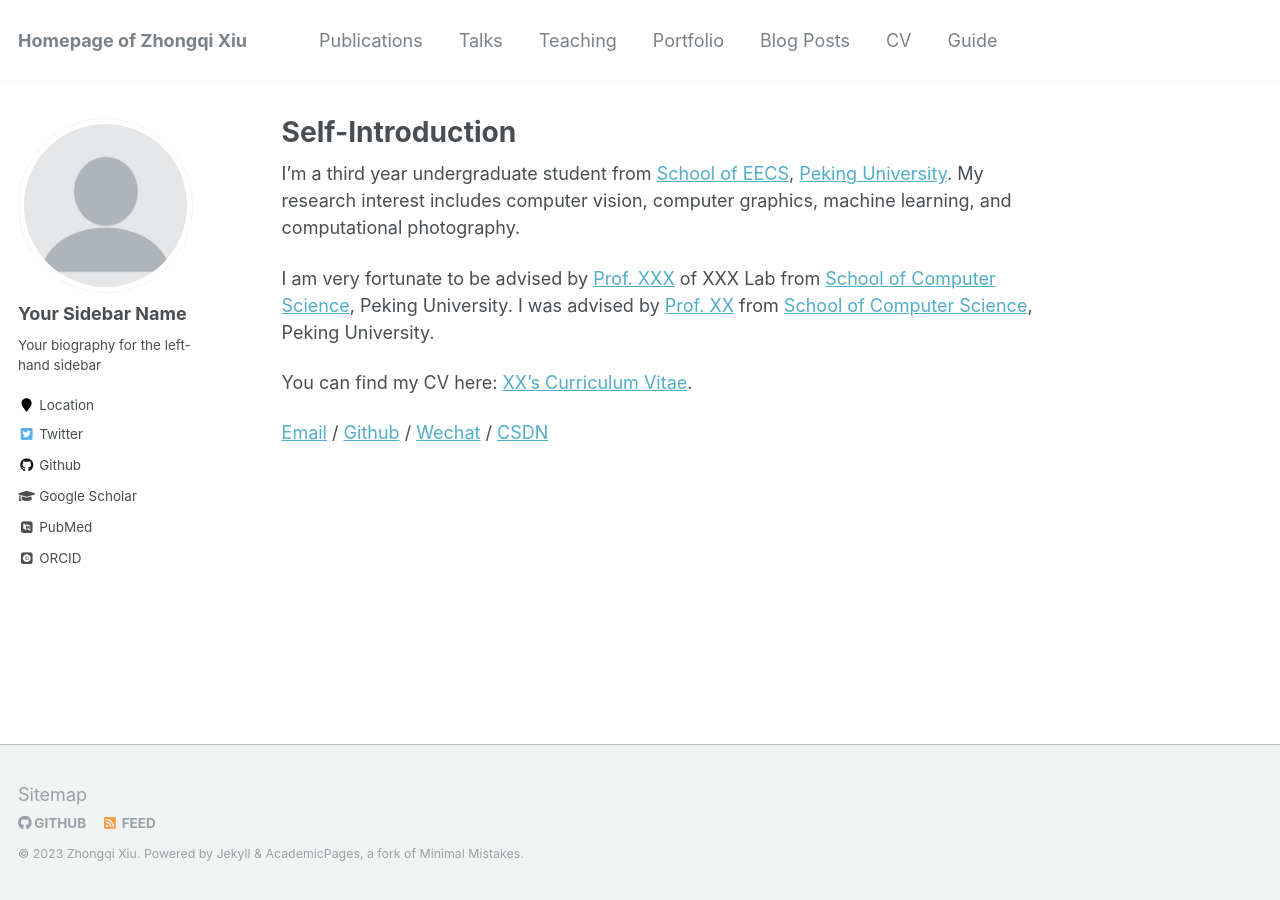
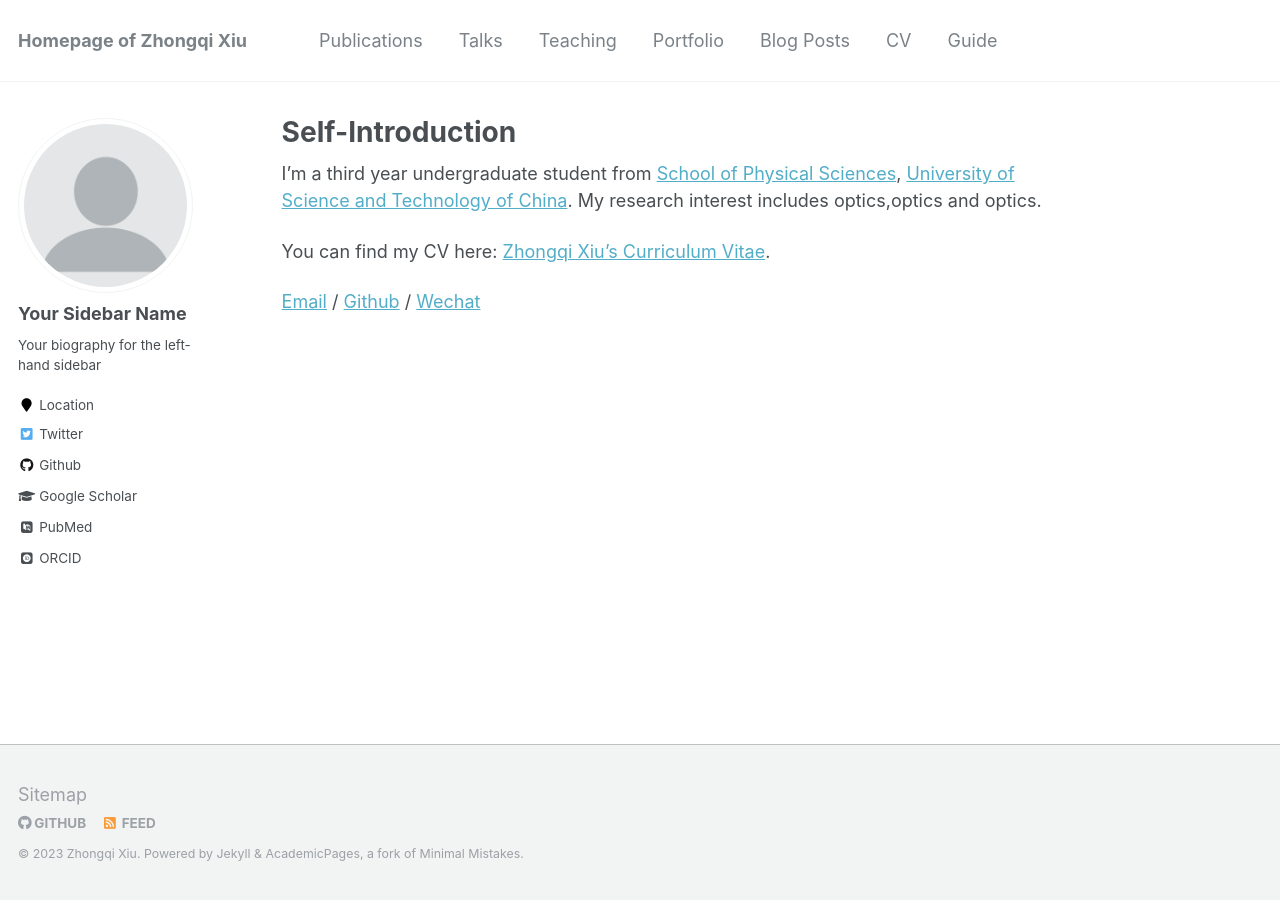
Before and after one commit to k-telux/k-telux.github.io, a Jekyll site: the page built from _pages/about.md, in a window 1280 px wide. Built offline with Jekyll 4.4.1, drawn with Linux system fonts in a browser that asks for light colours; some web fonts are replaced.

Commit message:
Update about.md

```diff
--- a/_pages/about.md
+++ b/_pages/about.md
@@ -7,10 +7,8 @@ redirect_from:
   - /about/
   - /about.html
 ---
-I'm a third year undergraduate student from [School of EECS](https://eecs.pku.edu.cn/), [Peking University](https://www.pku.edu.cn/). My research interest includes computer vision, computer graphics, machine learning, and computational photography.
+I'm a third year undergraduate student from [School of Physical Sciences](https://en.physics.ustc.edu.cn/), [University of Science and Technology of China](https://en.ustc.edu.cn/). My research interest includes optics,optics and optics.
 
-I am very fortunate to be advised by [Prof. XXX](https://www.XXX.com/) of XXX Lab from [School of Computer Science](https://cs.pku.edu.cn/), Peking University. I was advised by [Prof. XX](https://XXX.pku.edu.cn/) from [School of Computer Science](https://cs.pku.edu.cn/), Peking University.
+You can find my CV here: [Zhongqi Xiu's Curriculum Vitae](../assets/Curriculum_Vitae.pdf).
 
-You can find my CV here: [XX's Curriculum Vitae](../assets/Curriculum_Vitae.pdf).
-
-[Email](mailto:XX@stu.pku.edu.cn) / [Github](https://github.com/QiuDi233) / [Wechat](../images/wechat.jpg) / [CSDN](https://blog.csdn.net/qd1813100174?spm=1000.2115.3001.5343)
+[Email](mailto:xzqtelux@mail.ustc.edu.cn) / [Github](https://github.com/k-telux) / [Wechat](../images/wechat.jpg)
```
